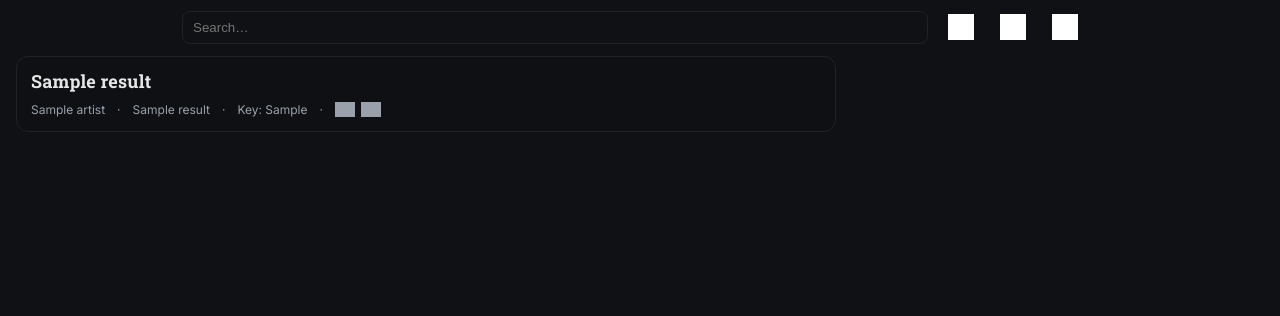
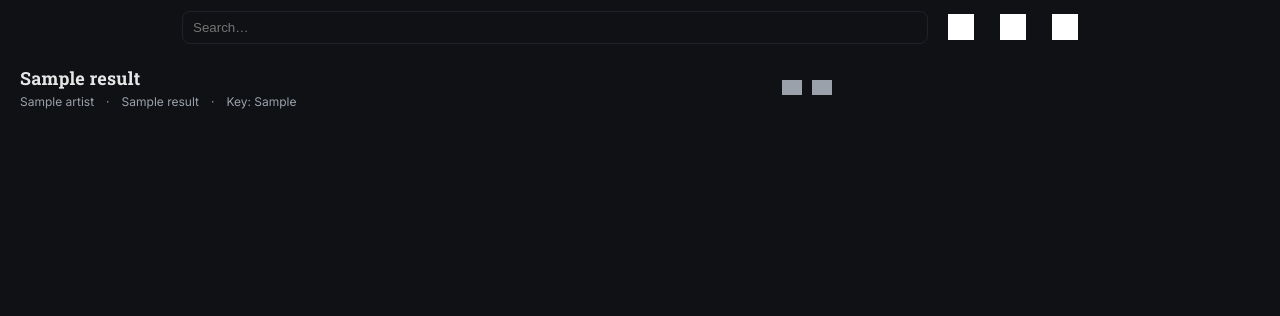
Before and after one commit to ryzhakar/lyrics-app, a FastAPI app: template app/templates/search.html in a window 1280 px wide. Shown: the top 316 px of the page. Run offline with FastAPI, Linux system fonts and the light colour scheme; the template is opened without the code that fills it: most values are stand-ins (such as "Sample title", 1, 10 or a date in 2020); parts of the project's set-up code (start-up, migrations or seed data) failed here and were passed over; grey boxes are pictures that could not be loaded.

Commit message:
feat(ui): restructure song title header (left stack, centered key, right icons); muted key styling; resilient empty fields\n\nfeat(search): clickable streaming icons with implicit grouping

```diff
--- a/app/main.py
+++ b/app/main.py
@@ -125,19 +125,8 @@ async def render_setlist(
         title = str(row.get('translated_title'))
         artist = str(row.get('artist') or '')
         original = str(row.get('original_title') or '')
-        meta_parts: list[str] = []
-        if artist:
-            meta_parts.append(f'<span class="meta-item artist">{artist}</span>')
-        if original:
-            meta_parts.append(f'<span class="meta-item original">{original}</span>')
-        # Display the effective (possibly transposed) key if target provided
+        # Center key (effective key after transpose)
         eff_key = target_key or row.get('default_key')
-        if eff_key:
-            meta_parts.append(f'<span class="meta-item key">Key: {eff_key}</span>')
-        meta_html = ''
-        if meta_parts:
-            sep = '<span class="dot"></span>'
-            meta_html = f'<div class="song-meta">{sep.join(meta_parts)}</div>'
         # streaming links
         yt = str(row.get('youtube_url') or '')
         sl = str(row.get('songlink_url') or '')
@@ -155,10 +144,21 @@ async def render_setlist(
                 + '" target="_blank" rel="noopener" title="Streaming" aria-label="Streaming"></a>',
             )
         links_html = ''.join(links)
+        left_stack_parts = [f'<div class="song-title">{title}</div>']
+        if original:
+            left_stack_parts.append(f'<div class="song-sub original">{original}</div>')
+        if artist:
+            left_stack_parts.append(f'<div class="song-sub artist">{artist}</div>')
+        left_stack = '<div class="song-stack">' + ''.join(left_stack_parts) + '</div>'
+        key_html = (
+            f'<div class="song-key">Key: {eff_key}</div>'
+            if eff_key
+            else '<div class="song-key">&nbsp;</div>'
+        )
         header = (
             '<header class="song-header">'
-            f'<div class="song-title">{title}</div>'
-            f'{meta_html}'
+            f'{left_stack}'
+            f'{key_html}'
             f'<div class="song-links">{links_html}</div>'
             '</header>'
         )
--- a/app/templates/search.html
+++ b/app/templates/search.html
@@ -2,16 +2,24 @@
 {% block content %}
   <div class="results">
     {% for s in results %}
-      <a class="result-card" href="/?s={{ s.id }}:{{ s.default_key or '' }}">
+      <div class="result-row">
+        <a class="result-main" href="/?s={{ s.id }}:{{ s.default_key or '' }}">
           <div class="song-title">{{ s.translated_title }}</div>
           <div class="song-meta">
             {% if s.artist %}<span class="meta-item artist">{{ s.artist }}</span>{% endif %}
             {% if s.original_title %}<span class="dot"></span><span class="meta-item original">{{ s.original_title }}</span>{% endif %}
             {% if s.default_key %}<span class="dot"></span><span class="meta-item key">Key: {{ s.default_key }}</span>{% endif %}
-          {% if s.youtube_url %}<span class="dot"></span><span class="icon-link youtube" aria-hidden="true"></span>{% endif %}
-          {% if s.songlink_url %}<span class="icon-link spotify" aria-hidden="true"></span>{% endif %}
           </div>
         </a>
+        <div class="result-actions">
+          {% if s.youtube_url %}
+            <a class="icon-link youtube" href="{{ s.youtube_url }}" target="_blank" rel="noopener" title="YouTube" aria-label="YouTube"></a>
+          {% endif %}
+          {% if s.songlink_url %}
+            <a class="icon-link spotify" href="{{ s.songlink_url }}" target="_blank" rel="noopener" title="Streaming" aria-label="Streaming"></a>
+          {% endif %}
+        </div>
+      </div>
     {% endfor %}
   </div>
 {% endblock %}
--- a/static/css/base.css
+++ b/static/css/base.css
@@ -67,7 +67,10 @@ main.container { max-width: 820px; padding: var(--topbar-gap) 16px 64px; }
   z-index: 20;
 }
 
-.song-header { display: grid; grid-template-columns: 1fr auto; align-items: end; gap: 8px; }
+.song-header { display: grid; grid-template-columns: auto 1fr auto; align-items: center; gap: 12px; }
+.song-stack { display: grid; gap: 2px; align-content: center; }
+.song-sub { color: var(--muted); font-size: 12px; }
+.song-key { justify-self: center; text-align: center; font-weight: 400; font-size: 12px; color: var(--muted); min-width: 96px; }
 
 .song-title {
   font-family: var(--lyrics);
@@ -144,11 +147,13 @@ pre.lyrics {
 .font-normal { font-size: 1rem; }
 
 /* search results */
-.results { display: grid; gap: 12px; }
-.result-card { display: grid; gap: 6px; padding: 12px 14px; border: 1px solid var(--separator); border-radius: 12px; text-decoration: none; color: inherit; background: color-mix(in srgb, var(--bg) 92%, transparent); }
-.result-card .song-title { font-family: var(--lyrics); font-weight: 600; font-size: 18px; }
-.result-card .song-meta { color: var(--muted); font-size: 12px; display: flex; align-items: center; gap: 6px; }
-.result-card .song-meta .dot::before { content: '·'; margin: 0 6px; }
+.results { display: grid; gap: 10px; }
+.result-row { display: grid; grid-template-columns: 1fr auto; align-items: center; gap: 8px; padding: 10px 4px; border-radius: 10px; }
+.result-main { display: grid; gap: 4px; text-decoration: none; color: inherit; }
+.result-main .song-title { font-family: var(--lyrics); font-weight: 600; font-size: 18px; }
+.result-main .song-meta { color: var(--muted); font-size: 12px; display: flex; align-items: center; gap: 6px; }
+.result-main .song-meta .dot::before { content: '·'; margin: 0 6px; }
+.result-actions { display: flex; gap: 10px; }
 
 @media (min-width: 720px) {
   .song-title { font-size: 20px; }
```
Lines whose indentation alone changed are shown as unchanged.
